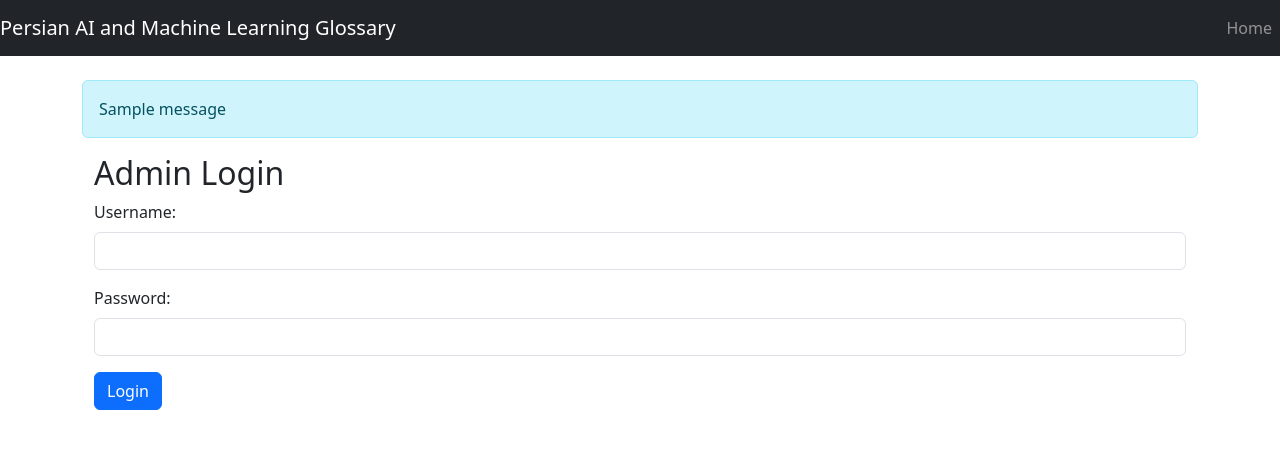
After one commit to snrazavi/Persian-AI-and-Machine-Learning-Glossary, a Flask app: page /login in a window 1280 px wide. The commit adds this page. Shown: the top 449 px of the page. Run offline with Flask 3, Linux system fonts and the light colour scheme; tables that the repository leaves empty hold one stand-in row (values such as "Sample post"); one stand-in notice (Sample message) is shown; some libraries are stand-ins or nearby versions.

```diff
--- a/application.py
+++ b/application.py
@@ -1,8 +1,10 @@
 """This is the main application file for the Persian-English glossary web app."""
 from flask import Flask
+from flask_login import LoginManager
 from models.glossary_term import db
+from config import Config
 from views.routes import main
-from config import Config
+from views.auth_utils import login_manager
 
 
 def create_app(config_class=Config):
@@ -16,6 +18,8 @@ def create_app(config_class=Config):
 
 
 application = create_app(Config)
+login_manager.login_view = "main.login"
+login_manager.init_app(application)
 
 
 if __name__ == "__main__":
--- a/config.py
+++ b/config.py
@@ -14,3 +14,4 @@ class Config:
     SQLALCHEMY_TRACK_MODIFICATIONS = False
     AWS_ACCESS_KEY_ID = os.environ.get('AWS_ACCESS_KEY_ID')
     AWS_SECRET_ACCESS_KEY = os.environ.get('AWS_SECRET_ACCESS_KEY')
+    ADMIN_PASSWORD = os.environ.get("ADMIN_PASSWORD")
--- a/requirements.txt
+++ b/requirements.txt
@@ -1,4 +1,5 @@
 Flask==2.3.2
+Flask-Login==0.6.2
 Flask-SQLAlchemy==3.0.3
 python-dotenv==1.0.0
 mysql-connector==2.2.9
--- /dev/null
+++ b/templates/base.html
@@ -0,0 +1,59 @@
+<!-- templates/base.html -->
+<!DOCTYPE html>
+<html lang="en">
+<head>
+    <meta charset="UTF-8">
+    <meta name="viewport" content="width=device-width, initial-scale=1.0">
+    <title>Persian AI and Machine Learning Glossary</title>
+    <!-- Add Bootstrap CSS -->
+    <link rel="stylesheet" href="https://maxcdn.bootstrapcdn.com/bootstrap/4.5.2/css/bootstrap.min.css">
+    <!-- Add custom CSS (optional) -->
+    <link rel="stylesheet" href="{{ url_for('static', filename='styles.css') }}">
+
+    <link href="https://cdn.jsdelivr.net/npm/bootstrap@5.3.0-alpha1/dist/css/bootstrap.min.css" rel="stylesheet">
+    <script src="https://cdn.jsdelivr.net/npm/@popperjs/core@2.11.6/dist/umd/popper.min.js"></script>
+    <script src="https://cdn.jsdelivr.net/npm/bootstrap@5.3.0-alpha1/dist/js/bootstrap.min.js"></script>
+    <link rel="stylesheet" href="https://cdnjs.cloudflare.com/ajax/libs/font-awesome/6.0.0-beta3/css/all.min.css" />
+
+</head>
+<body>
+    <nav class="navbar navbar-expand-lg navbar-dark bg-dark">
+        <a class="navbar-brand" href="{{ url_for('main.index') }}">Persian AI and Machine Learning Glossary</a>
+        <button class="navbar-toggler" type="button" data-toggle="collapse" data-target="#navbarSupportedContent" aria-controls="navbarSupportedContent" aria-expanded="false" aria-label="Toggle navigation">
+            <span class="navbar-toggler-icon"></span>
+        </button>
+
+        <div class="collapse navbar-collapse" id="navbarSupportedContent">
+            <ul class="navbar-nav ml-auto">
+                <li class="nav-item">
+                    <a class="nav-link" href="{{ url_for('main.index') }}">Home</a>
+                </li>
+                {% if current_user.is_authenticated %}
+                <li class="nav-item">
+                    <a class="nav-link" href="{{ url_for('main.admin') }}">Admin</a>
+                </li>
+                <li class="nav-item">
+                    <a class="nav-link" href="{{ url_for('main.logout') }}">Logout</a>
+                </li>
+                {% endif %}
+            </ul>
+        </div>
+    </nav>
+
+    <div class="container mt-4">
+        {% with messages = get_flashed_messages() %}
+            {% if messages %}
+                {% for message in messages %}
+                    <div class="alert alert-info">{{ message }}</div>
+                {% endfor %}
+            {% endif %}
+        {% endwith %}
+        {% block content %}{% endblock %}
+    </div>
+
+    <!-- Add Bootstrap and jQuery JavaScript -->
+    <script src="https://code.jquery.com/jquery-3.5.1.slim.min.js"></script>
+    <script src="https://cdn.jsdelivr.net/npm/@popperjs/core@2.11.4/dist/umd/popper.min.js"></script>
+    <script src="https://maxcdn.bootstrapcdn.com/bootstrap/4.5.2/js/bootstrap.min.js"></script>
+</body>
+</html>
--- /dev/null
+++ b/templates/login.html
@@ -0,0 +1,20 @@
+<!-- templates/login.html -->
+{% extends "base.html" %}
+
+{% block content %}
+<div class="container">
+    <h2>Admin Login</h2>
+    <form method="POST">
+        <input type="hidden" name="csrf_token" value="{{ csrf_token }}">
+        <div class="form-group">
+            <label for="username">Username:</label>
+            <input type="text" name="username" id="username" class="form-control" required>
+        </div>
+        <div class="form-group">
+            <label for="password">Password:</label>
+            <input type="password" name="password" id="password" class="form-control" required>
+        </div>
+        <button type="submit" class="btn btn-primary">Login</button>
+    </form>
+</div>
+{% endblock %}
--- a/views/helpers.py
+++ b/views/helpers.py
@@ -81,7 +81,6 @@ def update_translation_rating(term_entry, original_index, new_rating):
     db.session.commit()
 
 
-
 def generate_star_rating(rating):
     """Generate a star rating based on the rating"""
     full_star = '<i class="fas fa-star"></i>'
--- a/views/routes.py
+++ b/views/routes.py
@@ -7,13 +7,19 @@ from flask import (
     url_for,
     flash)
 
+from flask_login import login_user, logout_user, login_required, current_user
+from admin_user import AdminUser
+
 from views.helpers import (
     generate_star_rating,
     search_glossary_term,
     submit_new_translation,
     update_translation_rating)
 
-from models.glossary_term import GlossaryTerm
+from models.glossary_term import GlossaryTerm, db
+from models.translation import Translation
+from views.auth_utils import admin_required, login_manager
+from config import Config
 
 
 main = Blueprint("main", __name__)
@@ -76,3 +82,63 @@ def rate_translation():
     flash("Thank you for your feedback!")
 
     return redirect(url_for("main.index"))
+
+@main.route("/admin", methods=["GET", "POST"])
+@login_required
+def admin():
+    """Admin page"""
+    if request.method == "POST":
+        action = request.form.get("action")
+        translation_id = request.form.get("translation_id")
+        translation = Translation.query.get(translation_id)
+
+        if action == "approve":
+            translation.approved = True
+            db.session.commit()
+            flash(f"Translation ID {translation_id} approved.")
+        elif action == "delete":
+            db.session.delete(translation)
+            db.session.commit()
+            flash(f"Translation ID {translation_id} deleted.")
+        elif action == "edit":
+            new_translation = request.form.get("new_translation")
+            translation.persian_translation = new_translation
+            db.session.commit()
+            flash(f"Translation ID {translation_id} updated.")
+        else:
+            flash("Invalid action.")
+        return redirect(url_for("main.admin"))
+
+    unapproved_translations = Translation.query.filter_by(approved=False).all()
+    return render_template("admin.html", translations=unapproved_translations)
+
+
+@login_manager.user_loader
+def load_user(user_id):
+    """Load user"""
+    if user_id == "admin":
+        return AdminUser()
+    return None
+
+
+@main.route("/login", methods=["GET", "POST"])
+def login():
+    """Login page"""
+    if request.method == "POST":
+        password = request.form.get("password")
+        if password == Config.ADMIN_PASSWORD:
+            admin_user = AdminUser()
+            login_user(admin_user)
+            flash("Logged in successfully.")
+            return redirect(url_for("main.admin"))
+        else:
+            flash("Incorrect password.")
+    return render_template("login.html")
+
+@main.route("/logout")
+@login_required
+def logout():
+    """Logout page"""
+    logout_user()
+    flash("Logged out successfully.")
+    return redirect(url_for("main.index"))
```
Also changed, not shown: admin_user.py (added, +7 -0 lines), templates/admin.html (added, +23 -0 lines), templates/index.html (+4 -24 lines), views/auth_utils.py (added, +26 -0 lines).
